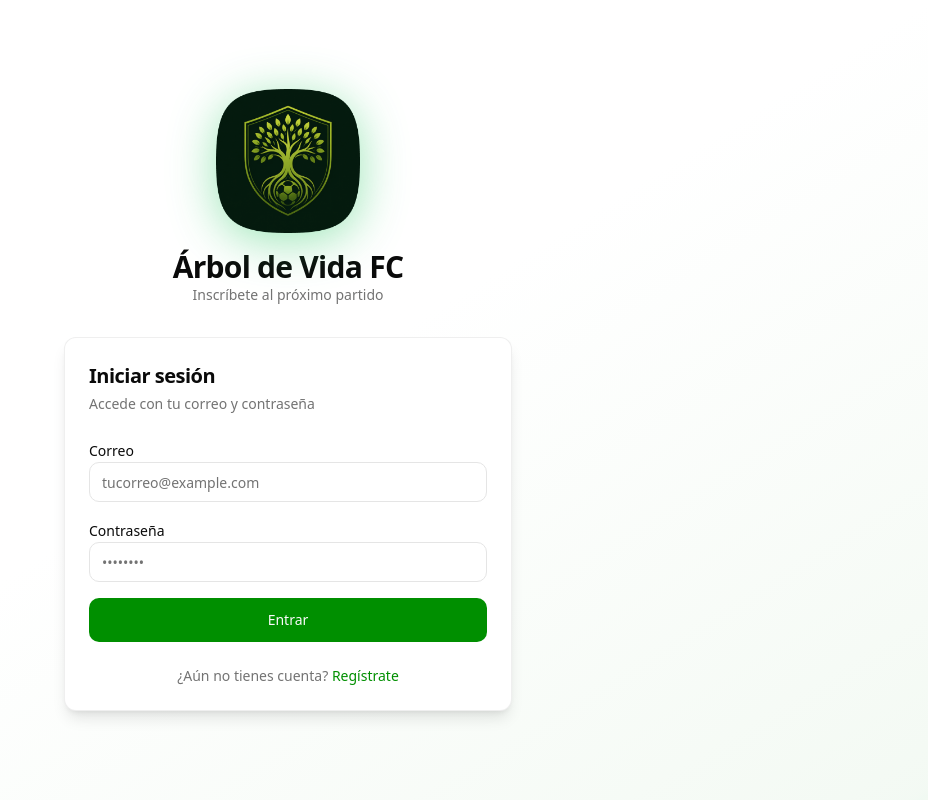
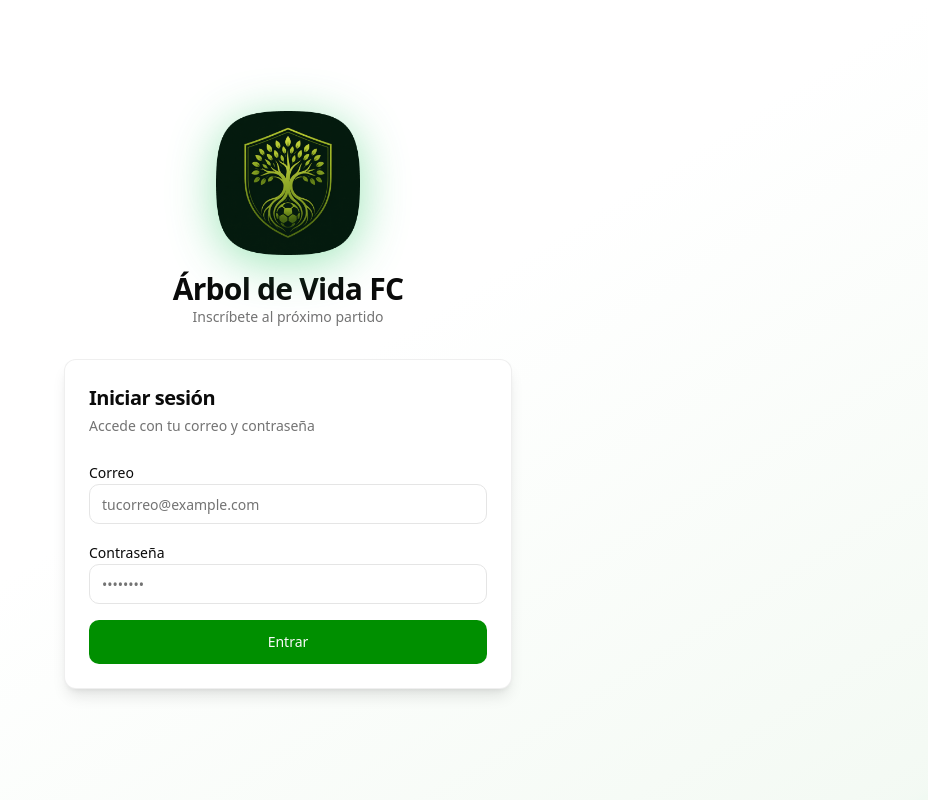
Before and after one commit to Kokescj/arbol-de-vida-fc, a React (Vite) app: page /login in a window 1280 px wide. Shown: the whole page, without its empty margins (352-1280 px from the left). Built offline with nearby package versions, Linux system fonts and the light colour scheme; no server answers.

Commit message:
remove(login): quitar link a /registro
La página /registro no está implementada. Por ahora los usuarios
se crean desde el admin; cuando agreguemos auto-registro
restauramos el link.

```diff
--- a/src/routes/login.tsx
+++ b/src/routes/login.tsx
@@ -106,13 +106,6 @@ export default function LoginPage() {
                 )}
               </Button>
             </form>
-
-            <p className="mt-6 text-center text-sm text-muted-foreground">
-              ¿Aún no tienes cuenta?{' '}
-              <a href="/registro" className="font-medium text-primary hover:underline">
-                Regístrate
-              </a>
-            </p>
           </CardContent>
         </Card>
       </div>
```
